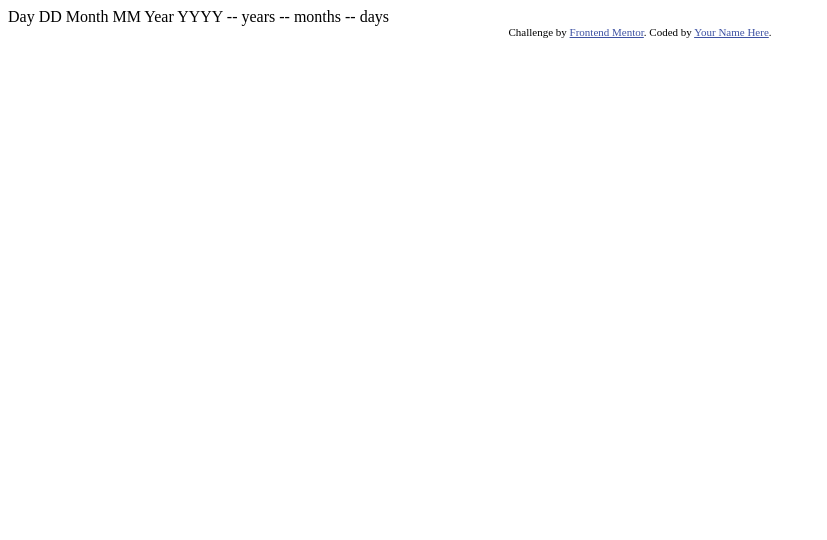
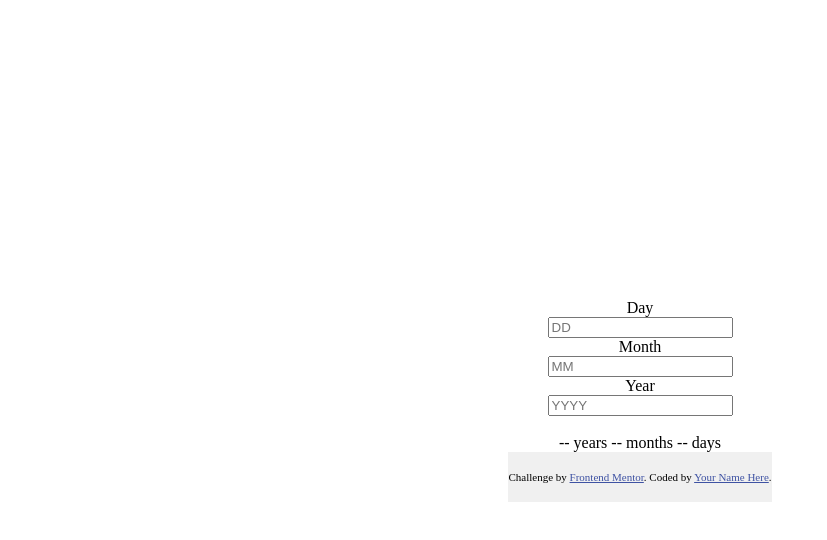
Before and after one commit to ItzBindi/age-calulator, a plain HTML site: page index.html in a window 1280 px wide. Shown: the whole page, without its empty margins (0-827 px from the left). Drawn offline with Linux system fonts and the light colour scheme.

Commit message:
simple styling changes

```diff
--- /dev/null
+++ b/assets/reset.css
@@ -0,0 +1,48 @@
+/* http://meyerweb.com/eric/tools/css/reset/
+   v2.0 | 20110126
+   License: none (public domain)
+*/
+
+html, body, div, span, applet, object, iframe,
+h1, h2, h3, h4, h5, h6, p, blockquote, pre,
+a, abbr, acronym, address, big, cite, code,
+del, dfn, em, img, ins, kbd, q, s, samp,
+small, strike, strong, sub, sup, tt, var,
+b, u, i, center,
+dl, dt, dd, ol, ul, li,
+fieldset, form, label, legend,
+table, caption, tbody, tfoot, thead, tr, th, td,
+article, aside, canvas, details, embed,
+figure, figcaption, footer, header, hgroup,
+menu, nav, output, ruby, section, summary,
+time, mark, audio, video {
+	margin: 0;
+	padding: 0;
+	border: 0;
+	font-size: 100%;
+	font: inherit;
+	vertical-align: baseline;
+}
+/* HTML5 display-role reset for older browsers */
+article, aside, details, figcaption, figure,
+footer, header, hgroup, menu, nav, section {
+	display: block;
+}
+body {
+	line-height: 1;
+}
+ol, ul {
+	list-style: none;
+}
+blockquote, q {
+	quotes: none;
+}
+blockquote:before, blockquote:after,
+q:before, q:after {
+	content: '';
+	content: none;
+}
+table {
+	border-collapse: collapse;
+	border-spacing: 0;
+}
--- /dev/null
+++ b/assets/style.css
@@ -0,0 +1,28 @@
+
+
+  html, body {
+    height: 100%;
+    margin: 0;
+    padding: 0;
+  }
+
+  body {
+    display: flex;
+    flex-direction: column;
+  }
+
+  #values {
+    display: flex;
+    flex-direction: column;
+    align-items: center;
+    justify-content: center;
+    height: 100vh;
+}
+
+  footer {
+    height: 50px;
+    background-color: #f0f0f0;
+    display: flex;
+    justify-content: center;
+    align-items: center;
+  }
--- a/index.html
+++ b/index.html
@@ -3,7 +3,8 @@
 <head>
   <meta charset="UTF-8">
   <meta name="viewport" content="width=device-width, initial-scale=1.0"> <!-- displays site properly based on user's device -->
-
+  <link rel="reset" href="./assets/reset.css">
+  <link rel="stylesheet" href="./assets/style.css">
   <link rel="icon" type="image/png" sizes="32x32" href="./assets/images/favicon-32x32.png">
 
   <title>Frontend Mentor | Age calculator app</title>
@@ -13,25 +14,27 @@
     .attribution { font-size: 11px; text-align: center; }
     .attribution a { color: hsl(228, 45%, 44%); }
   </style>
+  <script src="./script.js"></script>
 </head>
-<body>
+<body id="values">
 
   Day
-  DD
-
+  <input type="text" value="" placeholder="DD">
   Month
-  MM
-
+  <input type="text" value="" placeholder="MM">
   Year
-  YYYY
-
+  <input type="text" value="" placeholder="YYYY">
+  <br>
   -- years
   -- months
   -- days
 
+  <footer>
   <div class="attribution">
     Challenge by <a href="https://www.frontendmentor.io?ref=challenge" target="_blank">Frontend Mentor</a>.
     Coded by <a href="#">Your Name Here</a>.
   </div>
+
+  </footer>
 </body>
 </html>
```
Also changed, not shown: script.js (added).
